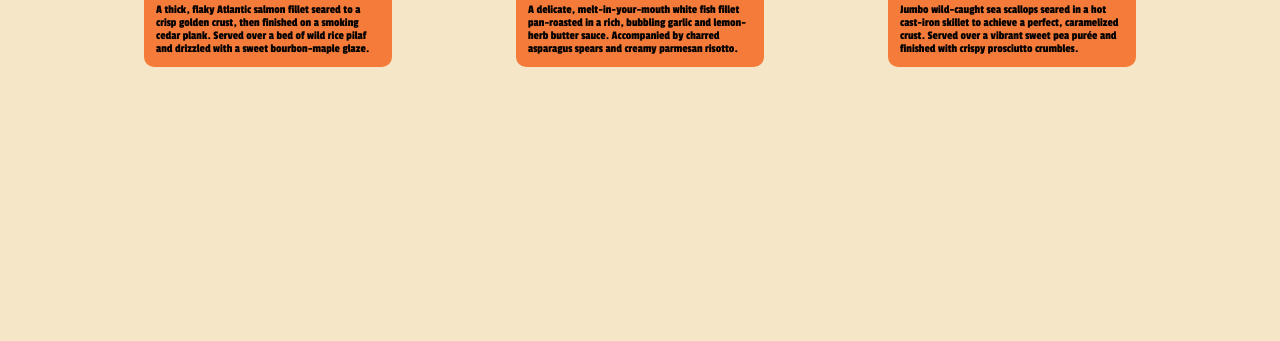
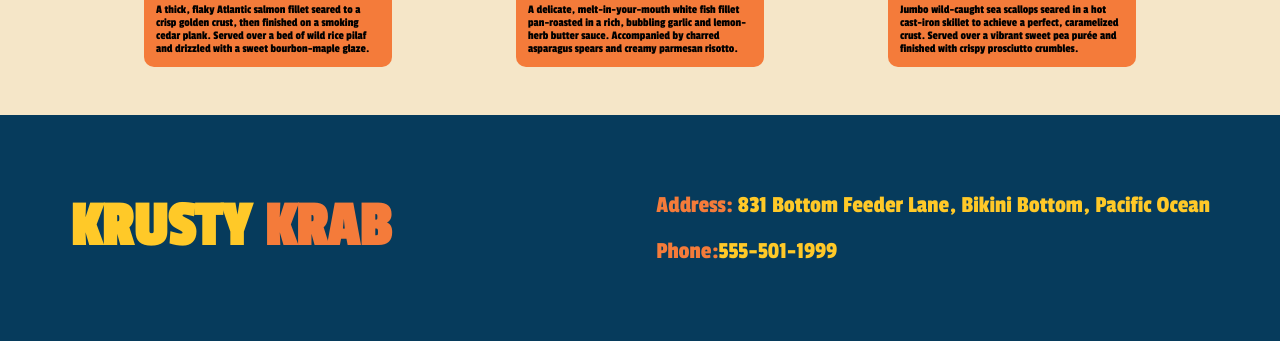
Before and after one commit to ahmadyattia/P2_ATTIA_AHMED, a plain HTML site: page index.html in a window 1280 px wide. Shown: the part 1133-1474 px from the top of the page. Before the commit the page ends 1248 px from the top, so only its background shows below. Drawn offline with Linux system fonts and the light colour scheme.

Commit message:
Implement footer structure and styling.

```diff
--- a/index.html
+++ b/index.html
@@ -7,6 +7,7 @@
     <title>Homepage</title>
   </head>
   <body>
+    <header>
       <nav class="navbar">
         <h1 class="logo">
           <span style="color: #ffc928">KRUSTY</span>
@@ -19,6 +20,7 @@
           <li>Contact</li>
         </ol>
       </nav>
+    </header>
 
     <main>
       <section id="hero">
@@ -83,5 +85,23 @@
         </div>
       </section>
     </main>
+
+    <footer class="footer">
+      <h1 class="footer-logo">
+        <span style="color: #ffc928">KRUSTY</span>
+        <span style="color: #f47b3a">KRAB</span>
+      </h1>
+
+      <div class="contact-info">
+        <p style="color: #ffc928">
+          <span style="color: #f47b3a">Address:</span> 831 Bottom Feeder Lane,
+          Bikini Bottom, Pacific Ocean
+        </p>
+
+        <p style="color: #ffc928">
+          <span style="color: #f47b3a">Phone:</span>555-501-1999
+        </p>
+      </div>
+    </footer>
   </body>
 </html>
--- a/styles.css
+++ b/styles.css
@@ -32,6 +32,7 @@ body {
 .logo {
   font-size: 2.25rem;
   margin: 0;
+  white-space: nowrap;
 }
 
 .navbar-lst {
@@ -157,3 +158,34 @@ body {
   font-size: 0.75rem;
   margin: 0 0.75rem 0.75rem 0.75rem;
 }
+
+.footer {
+  background-color: #063b5c;
+  padding: 4.8125rem 4.375rem;
+  display: flex;
+  flex-direction: row;
+  justify-content: space-between;
+  gap: 2rem;
+}
+
+.footer-logo {
+  font-size: 4rem;
+  margin: 0;
+  white-space: nowrap;
+}
+
+.contact-info {
+  display: flex;
+  flex-direction: column;
+  gap: 1.25rem;
+}
+.contact-info p {
+  font-size: 1.5rem;
+  margin: 0;
+}
+
+@media (max-width: 48rem) {
+  .footer {
+    flex-direction: column;
+  }
+}
```
Lines whose indentation alone changed are shown as unchanged.
